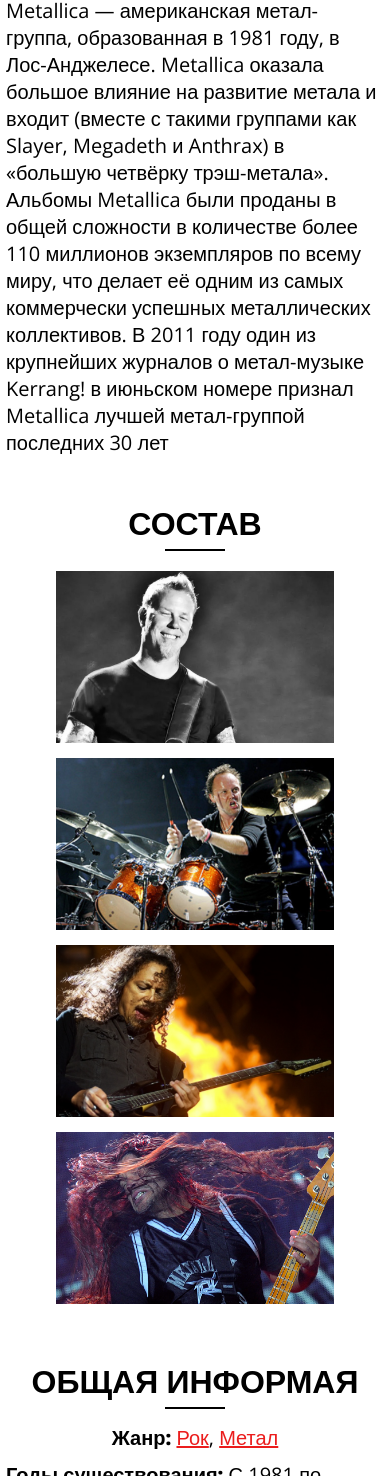
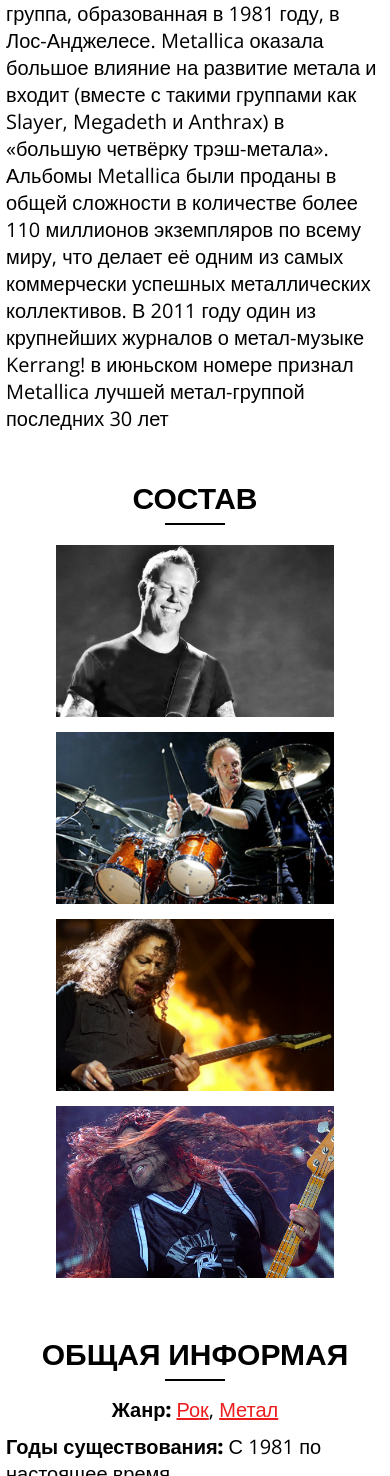
Before and after one commit to fl4m3m4k3r/metallica, a plain HTML site: page index.html in a window 390 px wide. Shown: the part 524-2000 px from the top of the page. Drawn offline with nearby package versions, Linux system fonts and the light colour scheme.

Commit message:
no more horizontal scroll, added class 'section' to all sections, changed font size of 'section__title' when max width < 1200

```diff
--- a/css/stylesheet.css
+++ b/css/stylesheet.css
@@ -7,6 +7,14 @@
 body {
   font-family: 'Open Sans', sans-serif;
   margin: 0;
+  width: 100%;
+  overflow-x: hidden;
+}
+
+html{
+  width: 100%;
+  max-width: 100%;
+  overflow-x: hidden;
 }
 
 h1,
@@ -67,7 +75,7 @@ a {
 
 /* Section
 =============*/
-section {
+.section {
   padding: 20px 0;
 }
 
@@ -242,7 +250,7 @@ footer {
 
 /* Sources
 =============*/
-.sources {
+.sources__inner {
   display: flex;
   align-items: center;
   flex-direction: column;
@@ -260,12 +268,12 @@ footer {
 
   /* Section
   =============*/
-  section {
+  .section {
     padding: 20px 6px;
   }
 
   .section__title {
-    font-size: 32px;
+    font-size: 30px;
   }
 
 
--- a/index.html
+++ b/index.html
@@ -9,13 +9,13 @@
   <title>Metallica</title>
 </head>
 <body>
-<section class="intro-title">
+<section class="section intro-title">
   <div class="container intro-title__inner">
     <h1 class="intro-title__text">Metallica!</h1>
     <img class="intro-title__image" src="https://www.metallica.com/on/demandware.static/Sites-Metallica-Site/-/default/dwbd1f28b8/images/header/logo-homepage.svg" alt="Metallica!">
   </div>
 </section>
-<section class="history">
+<section class="section history">
   <div class="container">
 
     <div class="section__header">
@@ -27,7 +27,7 @@
   </div>
 </section>
 
-<section class="members">
+<section class="section members">
   <div class="container">
     <div class="section__header">
       <h2 class="section__title">Состав</h2>
@@ -78,7 +78,7 @@
   </div>
 </section>
 
-<section class="general-info">
+<section class="section general-info">
   <div class="container">
 
     <div class="section__header">
@@ -103,7 +103,7 @@
   </div>
 </section>
 
-<section class="albums">
+<section class="section albums">
   <div class="container">
 
     <div class="section__header">
@@ -130,10 +130,10 @@
 </section>
 
 <footer>
-  <section>
+  <section class="section sources">
     <div class="container">
 
-      <div class="sources">
+      <div class="sources__inner">
         <h4 class="sources">Источники:</h4>
         <ul>
           <li><a href="https://ru.wikipedia.org/wiki/Metallica" rel="noopener noreferrer" target="_blank">Wikipedia</a></li>
```
